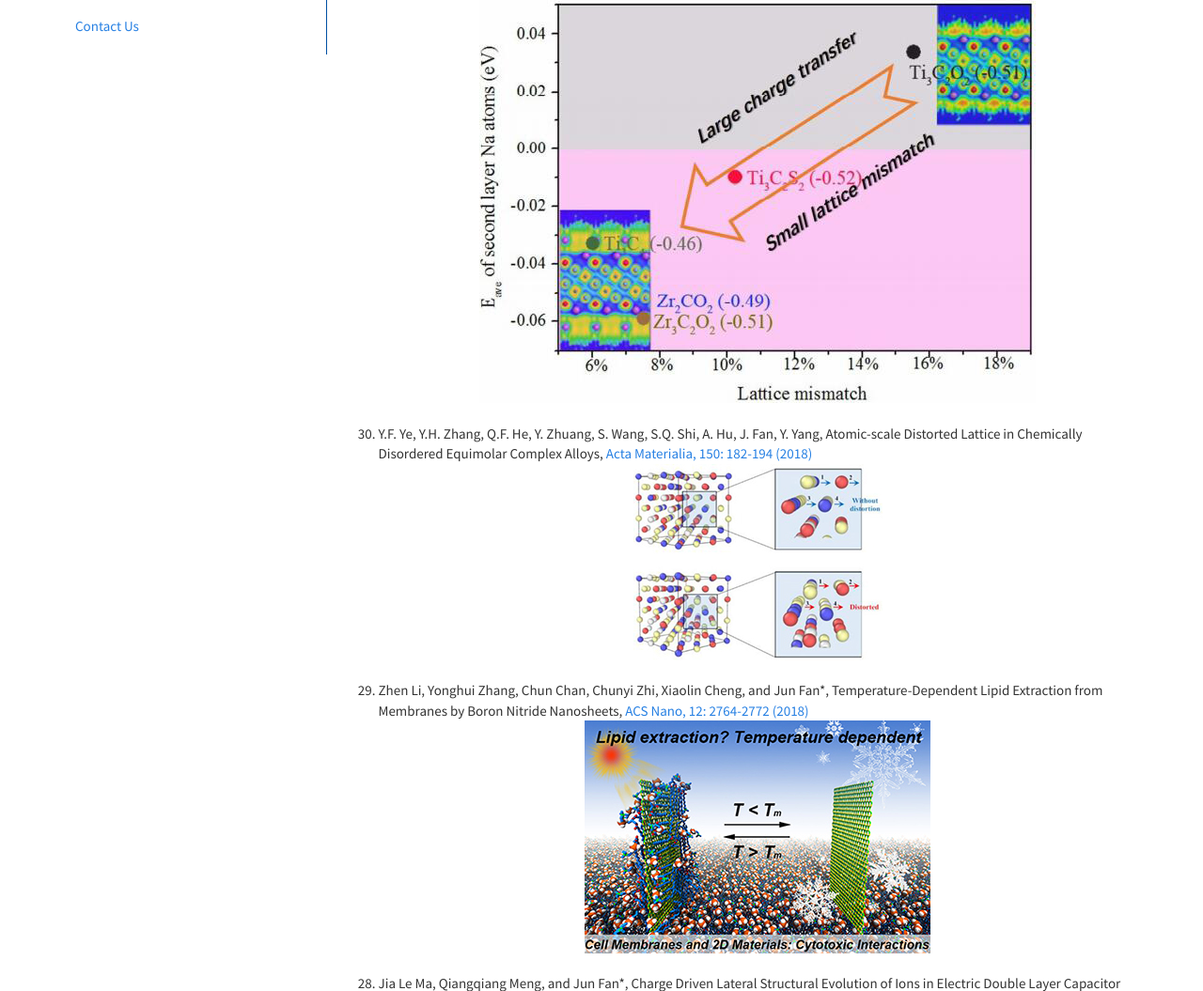
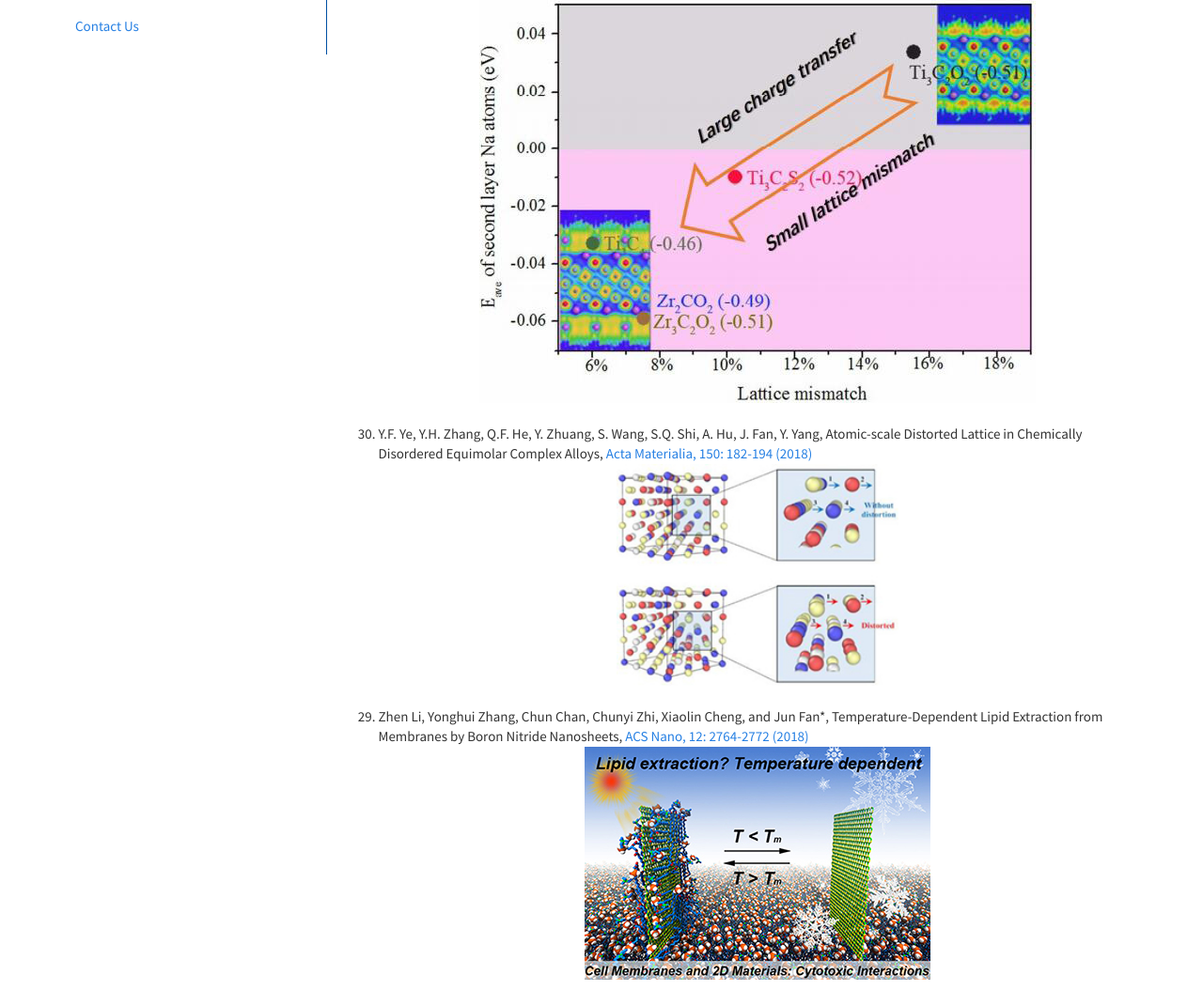
Before and after one commit to computational-physics/combo-website, a PHP site: page /publications/index.php in a window 1280 px wide. Shown: the part 738-1793 px from the top of the page at 94% size. Run offline with PHP 8.4, Linux system fonts and the light colour scheme.

Commit message:
publication update

```diff
--- a/main/publications/index.php
+++ b/main/publications/index.php
@@ -41,7 +41,7 @@
 							<br>
 
 							<li>Y.F. Ye, Y.H. Zhang, Q.F. He, Y. Zhuang, S. Wang, S.Q. Shi, A. Hu, J. Fan, Y. Yang, Atomic-scale Distorted Lattice in Chemically Disordered Equimolar Complex Alloys, <a href="https://www.sciencedirect.com/science/article/pii/S1359645418301873">Acta Materialia, 150: 182-194 (2018) </a></li>
-								<style>.img1{width:100px}</style> <img class="max-width center-block" src="../img/paperlist/2018ActaMat1.jpg">
+								<style>.img1{width:300px}</style> <img class="img1 center-block" src="../img/paperlist/2018ActaMat1.jpg">
 							<br>
 
                             <li>Zhen Li, Yonghui Zhang, Chun Chan, Chunyi Zhi, Xiaolin Cheng, and Jun Fan*, Temperature-Dependent Lipid Extraction from Membranes by Boron Nitride Nanosheets, <a href="https://pubs.acs.org/doi/10.1021/acsnano.7b09095">ACS Nano, 12: 2764-2772 (2018) </a></li>
```
